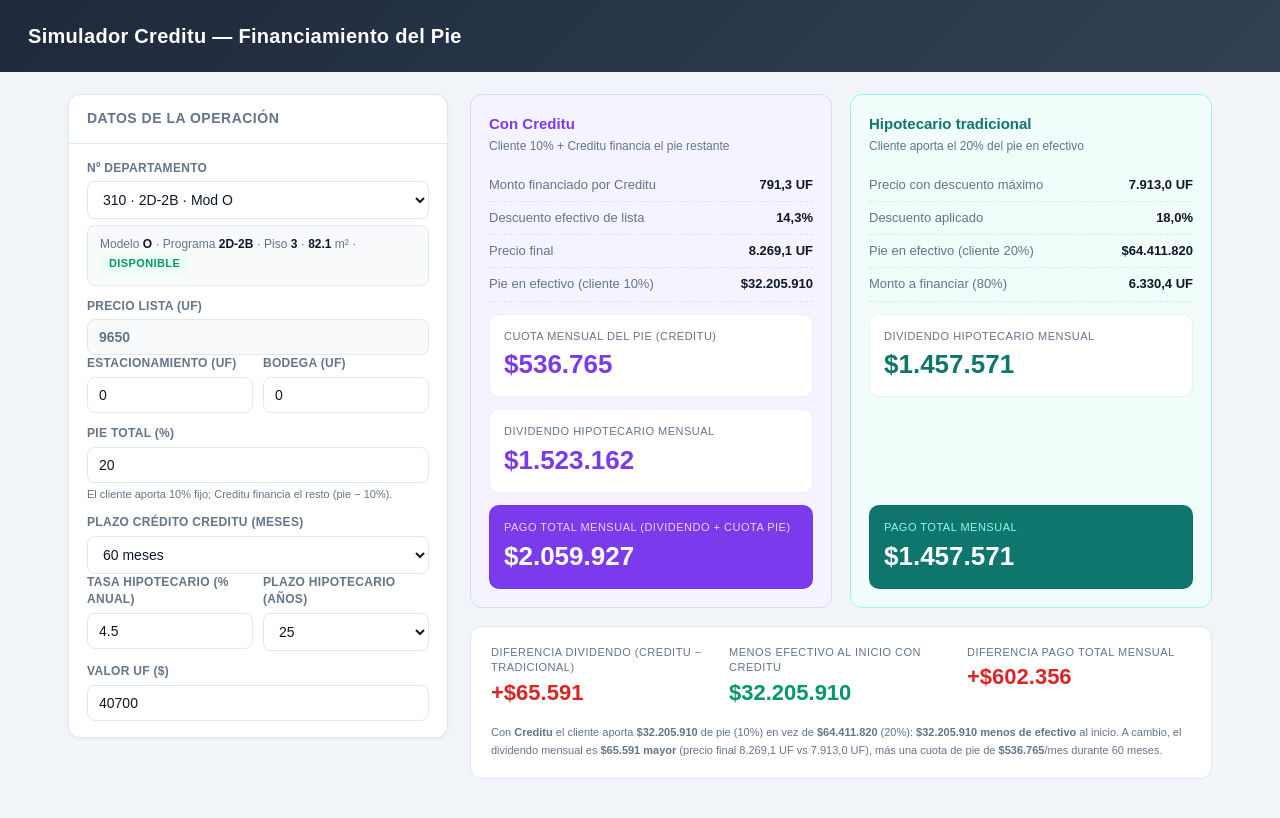
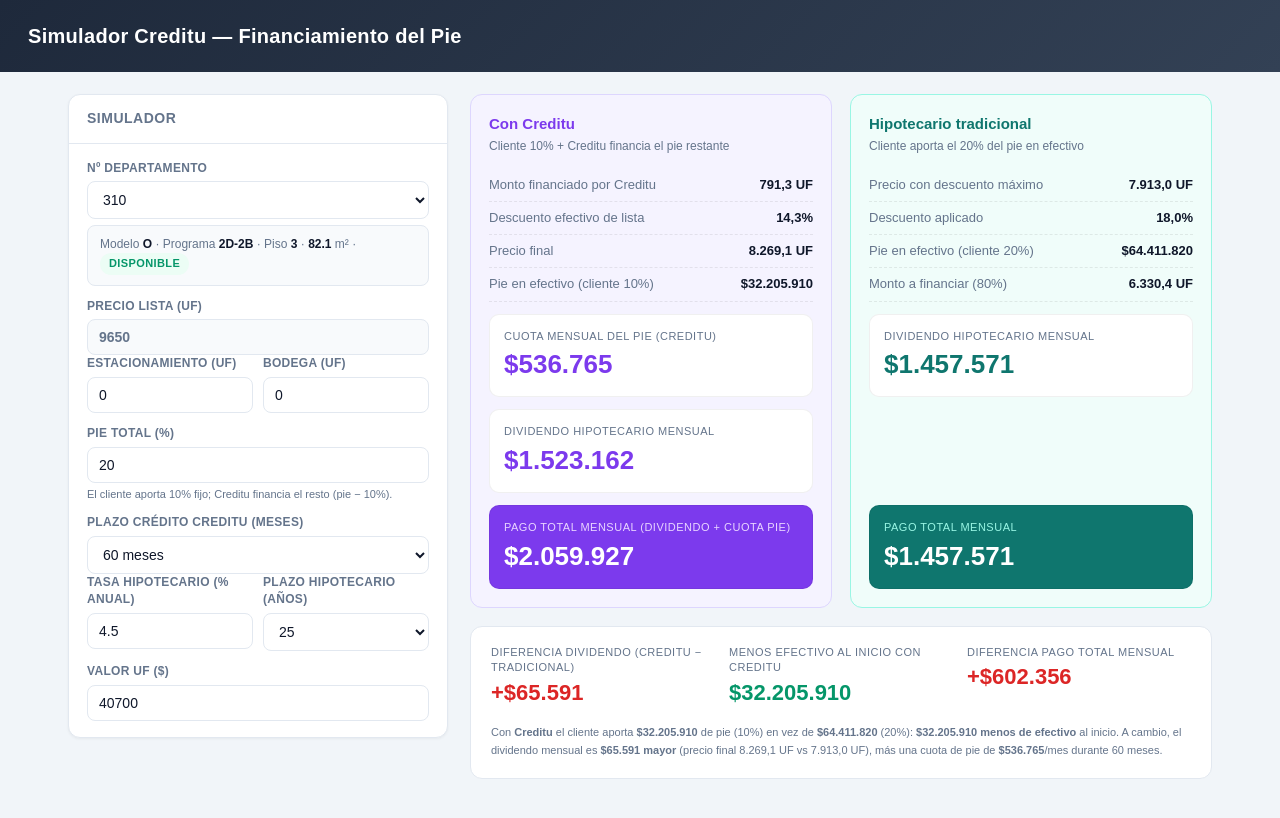
Before and after one commit to mzamora-spec/simulador-creditu, a plain HTML site: page index.html in a window 1280 px wide. Drawn offline with Linux system fonts and the light colour scheme.

Commit message:
Simplificar selector de depto y titulo

```diff
--- a/index.html
+++ b/index.html
@@ -79,7 +79,7 @@
 
   <!-- ENTRADAS -->
   <div class="card">
-    <h2>Datos de la operación</h2>
+    <h2>Simulador</h2>
     <div class="body">
 
       <label>Nº Departamento</label>
@@ -225,7 +225,7 @@
 UNITS.forEach((u,i)=>{
   const o = document.createElement('option');
   o.value = i;
-  o.textContent = `${u.prod}  ·  ${u.prog||''} ${u.modelo?('· Mod '+u.modelo):''}`;
+  o.textContent = `${u.prod}`;
   sel.appendChild(o);
 });
 
```
